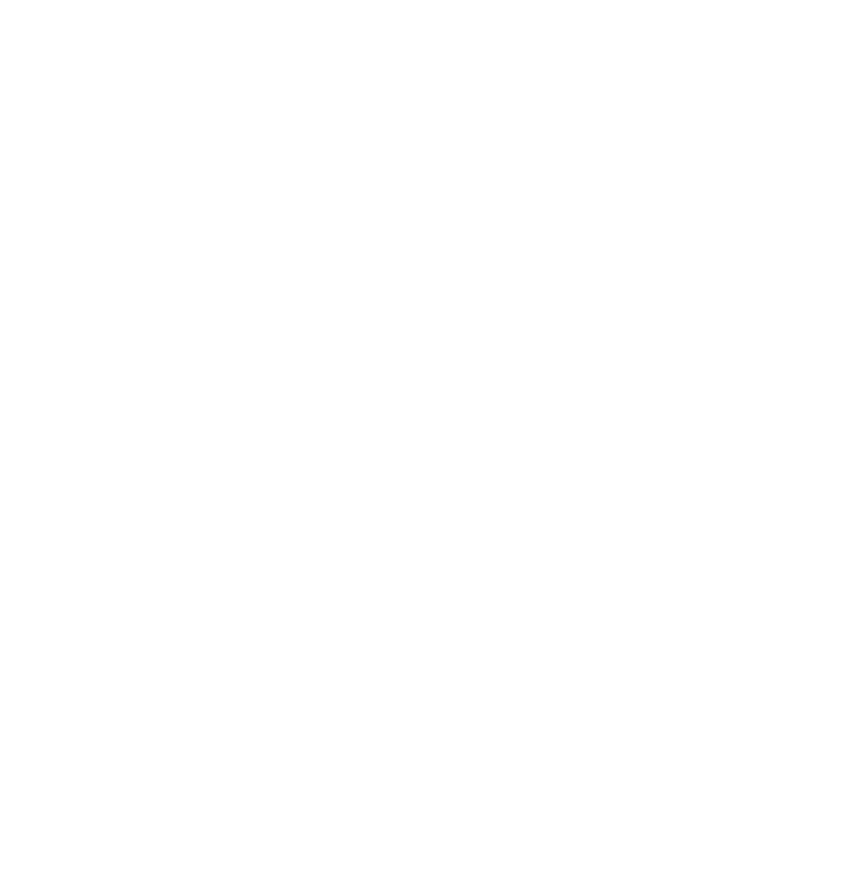
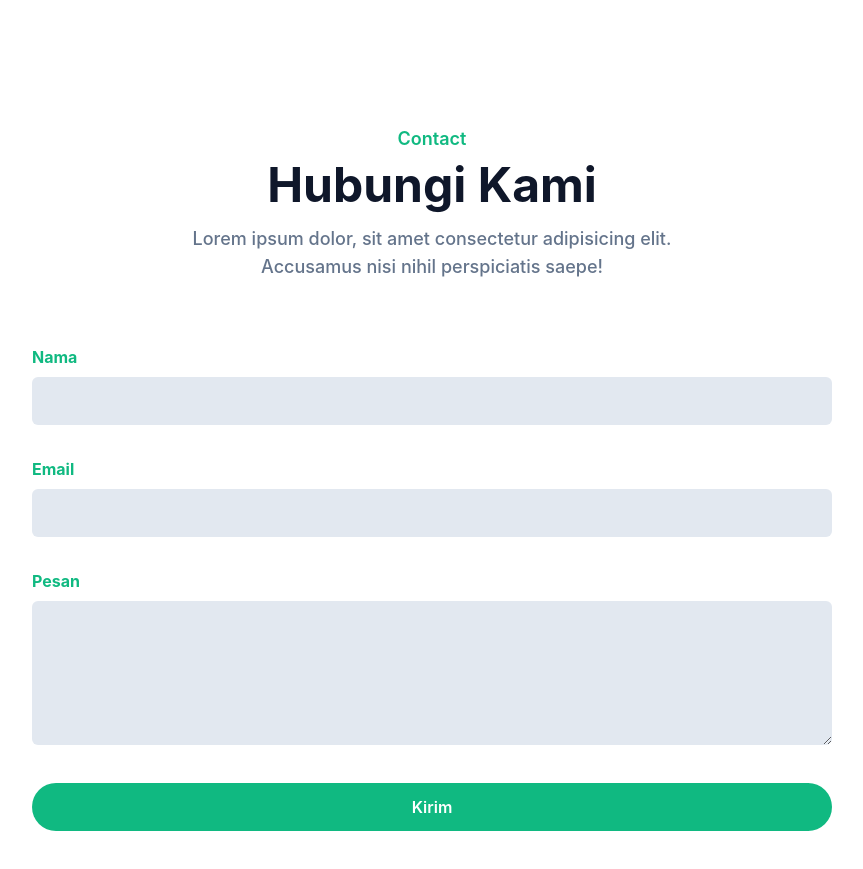
Before and after one commit to yogidelfiandra/portfolio-react, a React (Create React App) app: page / in a window 1280 px wide. Shown: the part 3580-4449 px from the top of the page, without its empty margins (208-1071 px from the left). Before the commit the page ends 3561 px from the top, so only its background shows below. Built offline with nearby package versions, Linux system fonts and the light colour scheme.

Commit message:
create contact section

```diff
--- a/src/pages/LandingPage.js
+++ b/src/pages/LandingPage.js
@@ -2,6 +2,7 @@ import React from 'react';
 import About from '../parts/About';
 import Blog from '../parts/Blog';
 import Clients from '../parts/Clients';
+import Contact from '../parts/Contact';
 import Header from '../parts/Header';
 import Hero from '../parts/Hero';
 import Portfolio from '../parts/Portfolio';
@@ -15,6 +16,7 @@ export default function LandingPage() {
       <Portfolio />
       <Clients />
       <Blog />
+      <Contact />
     </>
   );
 }
--- /dev/null
+++ b/src/parts/Contact.js
@@ -0,0 +1,71 @@
+import React from 'react';
+
+export default function Contact() {
+  return (
+    <section id='contact' className='pt-36 pb-32'>
+      <div className='container'>
+        <div className='w-full px-4'>
+          <div className='max-w-xl mx-auto text-center mb-16'>
+            <h3 className='font-semibold text-lg text-primary mb-2'>Contact</h3>
+            <h4 className='font-bold text-dark text-3xl sm:text-4xl lg:text-5xl mb-4'>
+              Hubungi Kami
+            </h4>
+            <p className='font-medium text-base text- text-secondary md:text-lg'>
+              Lorem ipsum dolor, sit amet consectetur adipisicing elit.
+              Accusamus nisi nihil perspiciatis saepe!
+            </p>
+          </div>
+        </div>
+
+        <form>
+          <div className='w-full lg:w-2/3 lg:mx-auto'>
+            <div className='w-full px-4 mb-8'>
+              <label
+                htmlFor='nama'
+                className='text-base font-bold text-primary'
+              >
+                Nama
+              </label>
+              <input
+                type='text'
+                id='nama'
+                className='w-full bg-slate-200 text-dark mt-2 p-3 rounded-md caret-primary focus:outline-none focus:ring-primary focus:ring-1 focus:border-primary'
+              />
+            </div>
+            <div className='w-full px-4 mb-8'>
+              <label
+                htmlFor='email'
+                className='text-base font-bold text-primary'
+              >
+                Email
+              </label>
+              <input
+                type='email'
+                id='email'
+                className='w-full bg-slate-200 text-dark mt-2 p-3 rounded-md caret-primary focus:outline-none focus:ring-primary focus:ring-1 focus:border-primary'
+              />
+            </div>
+            <div className='w-full px-4 mb-8'>
+              <label
+                htmlFor='pesan'
+                className='text-base font-bold text-primary'
+              >
+                Pesan
+              </label>
+              <textarea
+                type='text'
+                id='pesan'
+                className='w-full bg-slate-200 text-dark mt-2 p-3 rounded-md caret-primary focus:outline-none focus:ring-primary focus:ring-1 focus:border-primary h-36'
+              ></textarea>
+            </div>
+            <div className='w-full px-4'>
+              <button className='text-base font-semibold text-white bg-primary py-3 rounded-full w-full hover:opacity-80 hover:shadow-lg transition duration-500'>
+                Kirim
+              </button>
+            </div>
+          </div>
+        </form>
+      </div>
+    </section>
+  );
+}
```
